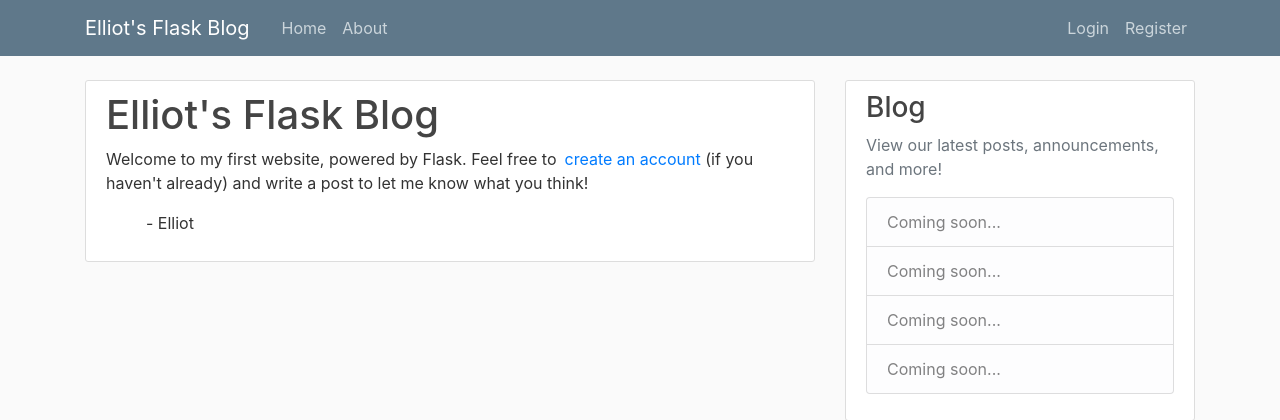
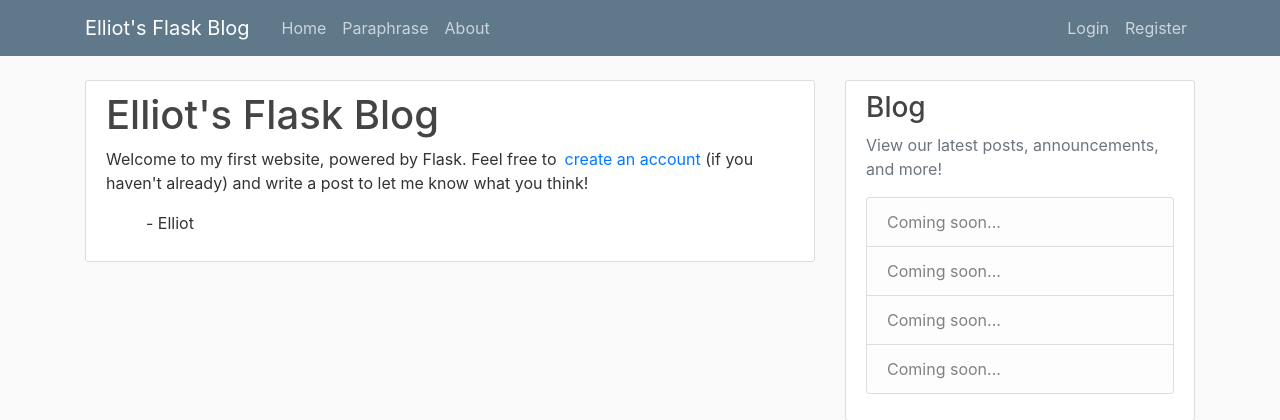
Before and after one commit to edubu2/flask-blog, a Flask app: page /about in a window 1280 px wide. Shown: the top 420 px of the page. Run offline with Flask 2, Linux system fonts and the light colour scheme; parts of the project's set-up code (start-up, migrations or seed data) failed here and were passed over; some libraries are stand-ins or nearby versions.

Commit message:
Add 'Paraphrase' link to website NavBar

```diff
--- a/flask_blog/templates/layout.html
+++ b/flask_blog/templates/layout.html
@@ -1,12 +1,14 @@
 <!DOCTYPE html>
 <html>
+
 <head>
   <!-- Required meta tags -->
   <meta charset="utf-8">
   <meta name="viewport" content="width=device-width, initial-scale=1, shrink-to-fit=no">
 
   <!-- Bootstrap CSS -->
-    <link rel="stylesheet" href="https://maxcdn.bootstrapcdn.com/bootstrap/4.0.0/css/bootstrap.min.css" integrity="sha384-Gn5384xqQ1aoWXA+058RXPxPg6fy4IWvTNh0E263XmFcJlSAwiGgFAW/dAiS6JXm" crossorigin="anonymous">
+  <link rel="stylesheet" href="https://maxcdn.bootstrapcdn.com/bootstrap/4.0.0/css/bootstrap.min.css"
+    integrity="sha384-Gn5384xqQ1aoWXA+058RXPxPg6fy4IWvTNh0E263XmFcJlSAwiGgFAW/dAiS6JXm" crossorigin="anonymous">
 
   <link rel="stylesheet" type="text/css" href="{{ url_for('static', filename='main.css') }}">
 
@@ -17,18 +19,21 @@
   {% endif %}
 </head>
 <!-- Navigation Bar Setup -->
+
 <body>
   <header class="site-header">
     <nav class="navbar navbar-expand-md navbar-dark bg-steel fixed-top">
       <!-- Navbar left side -->
       <div class="container">
         <a class="navbar-brand mr-4" href="/">Elliot's Flask Blog</a>
-          <button class="navbar-toggler" type="button" data-toggle="collapse" data-target="#navbarToggle" aria-controls="navbarToggle" aria-expanded="false" aria-label="Toggle navigation">
+        <button class="navbar-toggler" type="button" data-toggle="collapse" data-target="#navbarToggle"
+          aria-controls="navbarToggle" aria-expanded="false" aria-label="Toggle navigation">
           <span class="navbar-toggler-icon"></span>
         </button>
         <div class="collapse navbar-collapse" id="navbarToggle">
           <div class="navbar-nav mr-auto">
             <a class="nav-item nav-link" href="{{ url_for('main.home') }}">Home</a>
+            <a class="nav-item nav-link" href="{{ url_for('summarize.magic_summarize') }}">Paraphrase</a>
             <a class="nav-item nav-link" href="{{ url_for('main.about') }}">About</a>
           </div>
           <!-- Navbar Right Side -->
@@ -80,8 +85,15 @@
 
   <!-- Optional JavaScript -->
   <!-- jQuery first, then Popper.js, then Bootstrap JS -->
-    <script src="https://code.jquery.com/jquery-3.2.1.slim.min.js" integrity="sha384-KJ3o2DKtIkvYIK3UENzmM7KCkRr/rE9/Qpg6aAZGJwFDMVNA/GpGFF93hXpG5KkN" crossorigin="anonymous"></script>
-    <script src="https://cdnjs.cloudflare.com/ajax/libs/popper.js/1.12.9/umd/popper.min.js" integrity="sha384-ApNbgh9B+Y1QKtv3Rn7W3mgPxhU9K/ScQsAP7hUibX39j7fakFPskvXusvfa0b4Q" crossorigin="anonymous"></script>
-    <script src="https://maxcdn.bootstrapcdn.com/bootstrap/4.0.0/js/bootstrap.min.js" integrity="sha384-JZR6Spejh4U02d8jOt6vLEHfe/JQGiRRSQQxSfFWpi1MquVdAyjUar5+76PVCmYl" crossorigin="anonymous"></script>
+  <script src="https://code.jquery.com/jquery-3.2.1.slim.min.js"
+    integrity="sha384-KJ3o2DKtIkvYIK3UENzmM7KCkRr/rE9/Qpg6aAZGJwFDMVNA/GpGFF93hXpG5KkN"
+    crossorigin="anonymous"></script>
+  <script src="https://cdnjs.cloudflare.com/ajax/libs/popper.js/1.12.9/umd/popper.min.js"
+    integrity="sha384-ApNbgh9B+Y1QKtv3Rn7W3mgPxhU9K/ScQsAP7hUibX39j7fakFPskvXusvfa0b4Q"
+    crossorigin="anonymous"></script>
+  <script src="https://maxcdn.bootstrapcdn.com/bootstrap/4.0.0/js/bootstrap.min.js"
+    integrity="sha384-JZR6Spejh4U02d8jOt6vLEHfe/JQGiRRSQQxSfFWpi1MquVdAyjUar5+76PVCmYl"
+    crossorigin="anonymous"></script>
 </body>
+
 </html>
```
Lines whose indentation alone changed are shown as unchanged.
